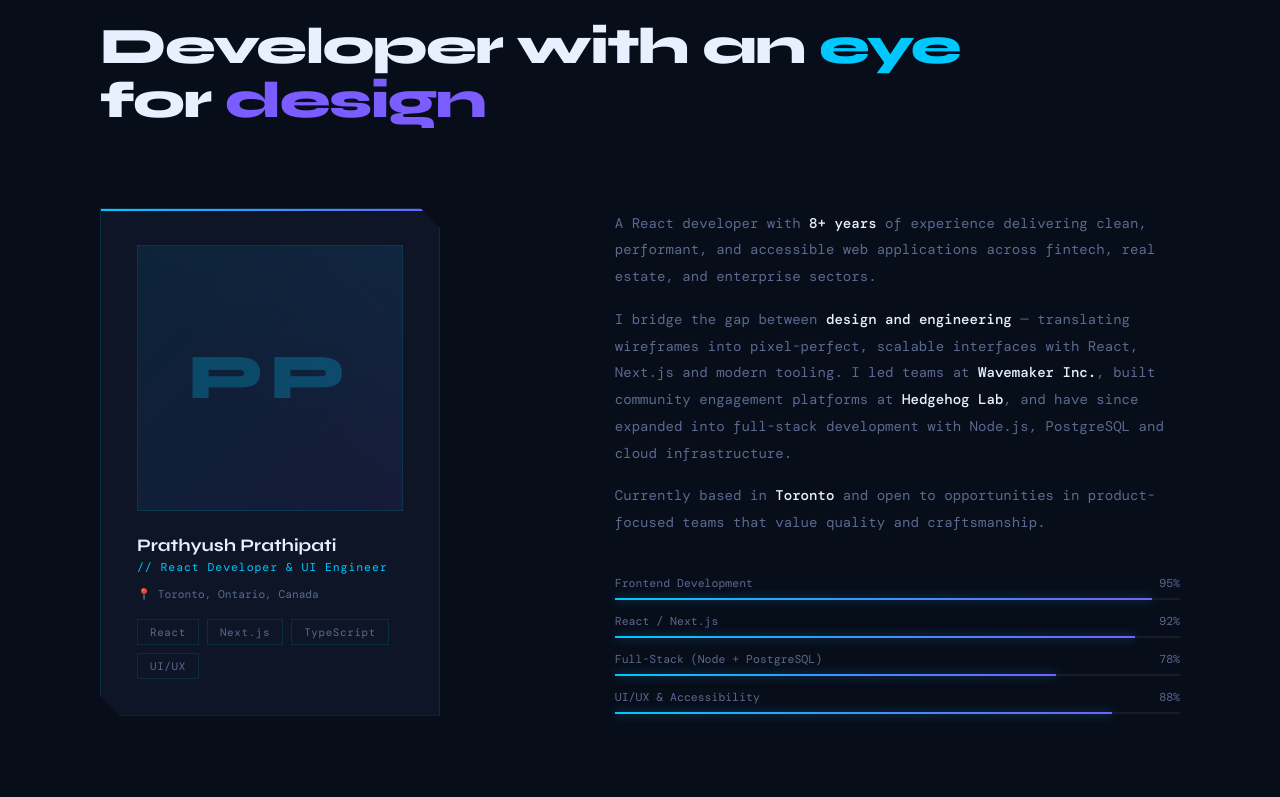
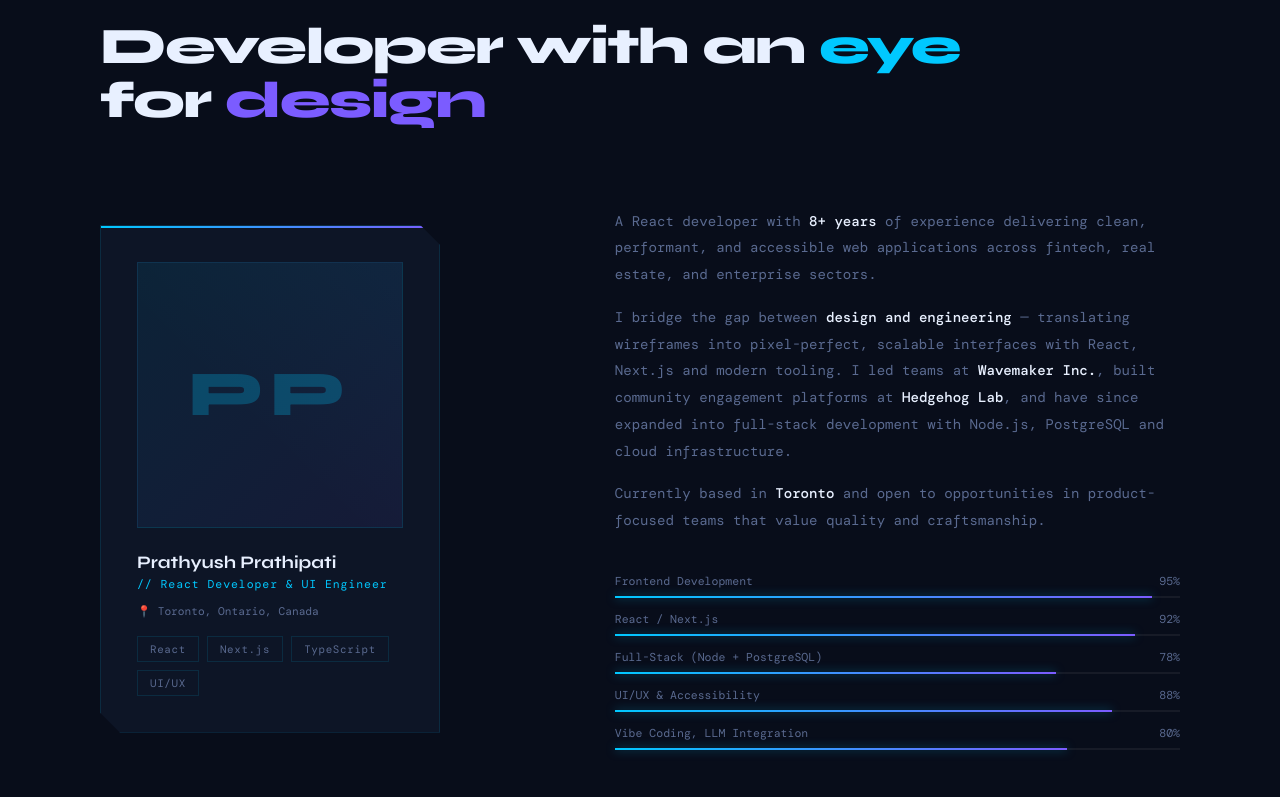
Before and after one commit to prathyush892/portfolio, a React (Create React App) app: page / in a window 1280 px wide. Shown: the part 1094-1891 px from the top of the page. Built offline with nearby package versions, Linux system fonts and the light colour scheme; a web font is replaced by a local one.

Commit message:
Few updates under Skill sections

```diff
--- a/src/data/portfolioData.js
+++ b/src/data/portfolioData.js
@@ -30,6 +30,7 @@ export const skillBars = [
   { label: 'React / Next.js', value: 92 },
   { label: 'Full-Stack (Node + PostgreSQL)', value: 78 },
   { label: 'UI/UX & Accessibility', value: 88 },
+  { label: 'Vibe Coding, LLM Integration', value: 80 },
 ];
 
 export const skillCards = [
@@ -177,6 +178,7 @@ export const marqueeItems = [
   'React JS', 'Next.js', 'TypeScript', 'Redux', 'Vue.js',
   'Node.js', 'PostgreSQL', 'Docker', 'Kubernetes', 'WordPress',
   'Figma', 'AWS CI/CD', 'Tailwind CSS', 'GraphQL', 'REST API',
+  'Vibe Coding', 'LLM Integration', 'Prompt Engineering'
 ];
 
 export const contactLinks = [
```
